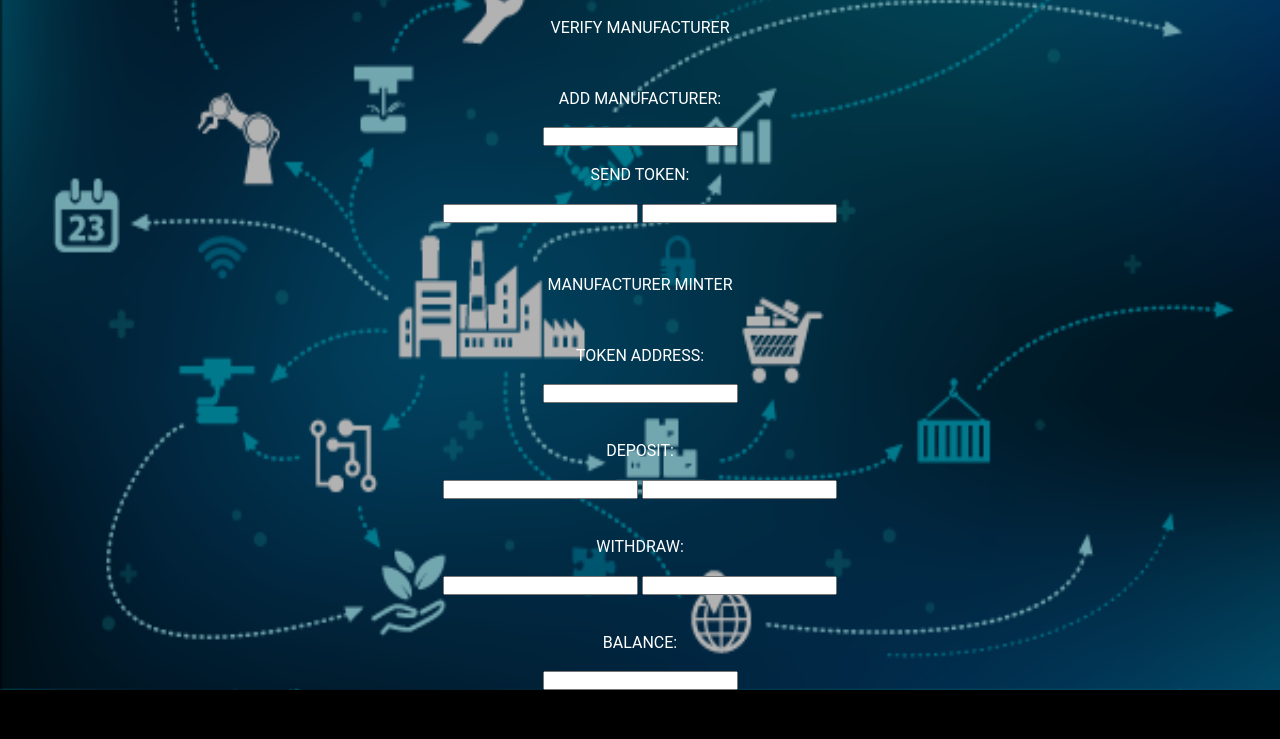
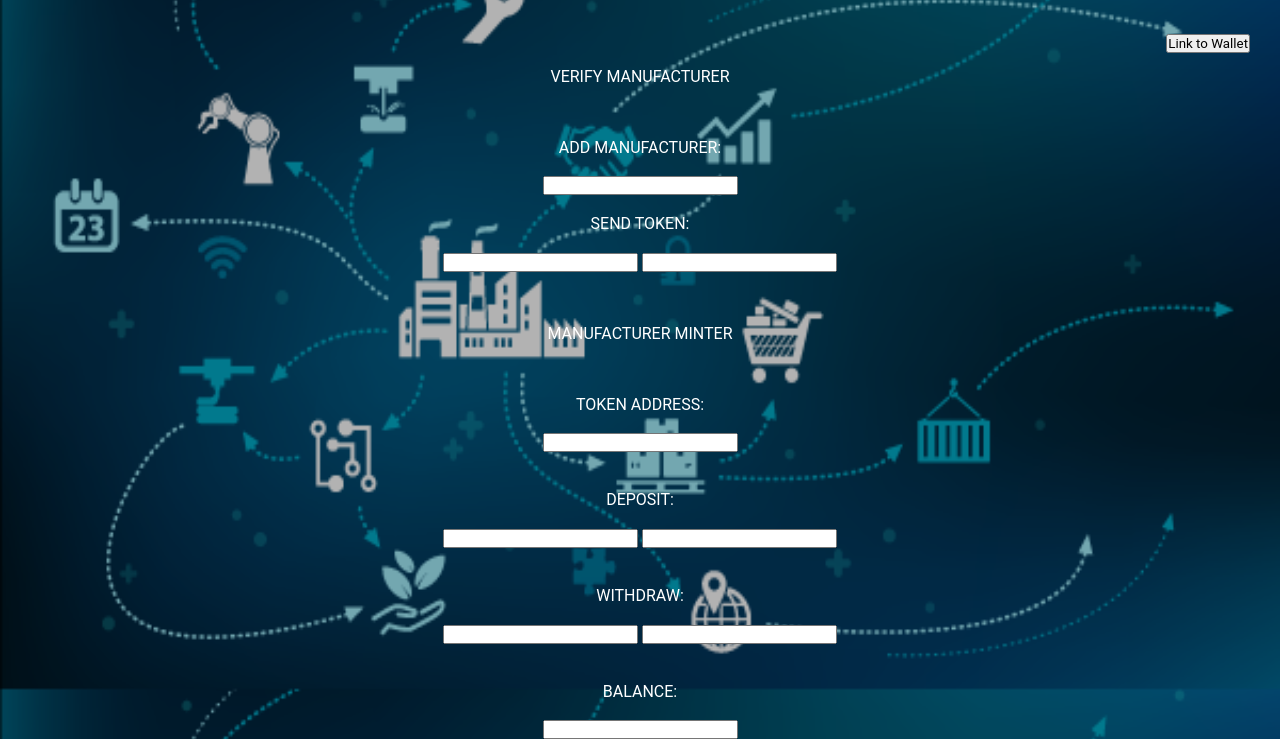
Before and after one commit to TokenPharm/TokenPharm.github.io, a plain HTML site: page transactions.html in a window 1280 px wide. Shown: the part 111-850 px from the top of the page. Before the commit the page ends 801 px from the top, so only its background shows below. Drawn offline with Linux system fonts and the light colour scheme.

Commit message:
Update transactions.html

```diff
--- a/transactions.html
+++ b/transactions.html
@@ -66,7 +66,8 @@
                 </nav>
             </div>
         </div>
-        <center>
+        <p align="right" style="margin:30px"><button class="button-6" role="button">Link to Wallet</button>
+        <center style="margin-top: -30px;">
             <button class="btn verify" style="color:white;">VERIFY MANUFACTURER</button>
             <form style="color:white;">
                 <br>
```
